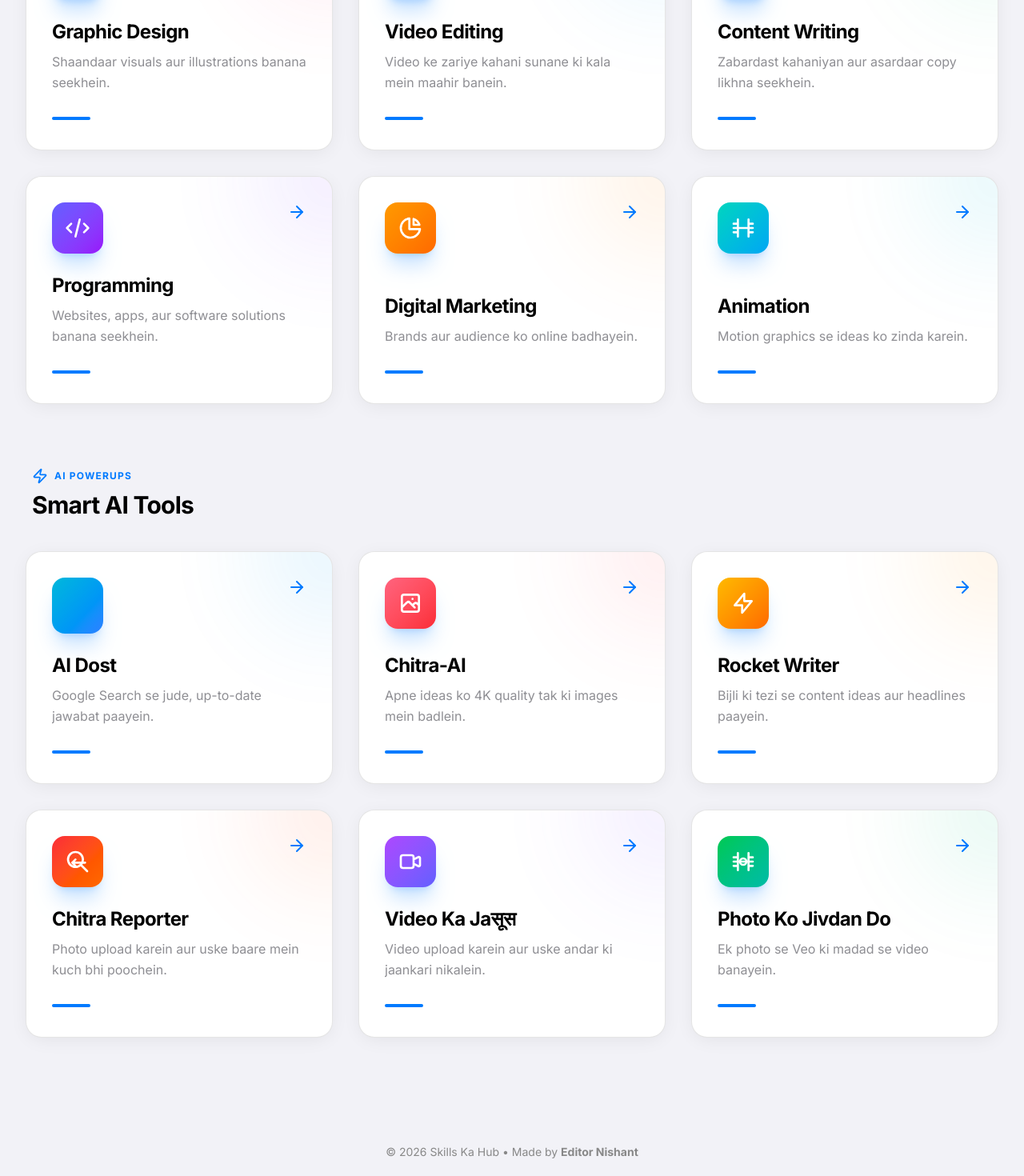
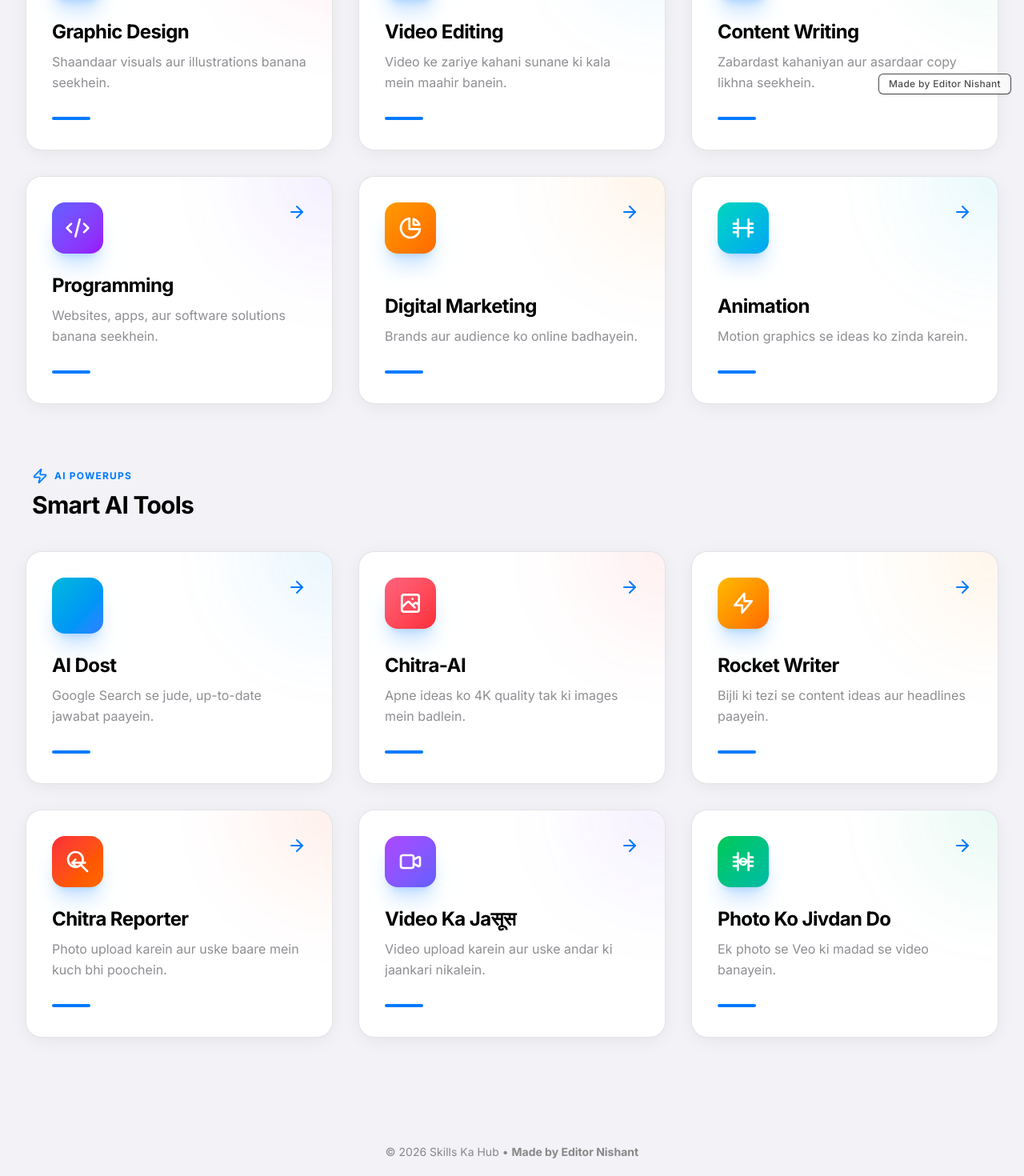
Before and after one commit to arvind90782-hash/skills-ka-Hub, a React (Vite) app: page / in a window 1280 px wide. Shown: the part 666-2136 px from the top of the page at 80% size. Built offline with nearby package versions, Linux system fonts and the light colour scheme; some icons are missing.

Commit message:
Add persistent watermark and fix footer encoding

```diff
--- a/App.tsx
+++ b/App.tsx
@@ -1,4 +1,3 @@
-
 import React, { useState, useEffect } from 'react';
 import { HashRouter, Routes, Route, useLocation } from 'react-router-dom';
 import { AnimatePresence, motion } from 'framer-motion';
@@ -28,7 +27,7 @@ const AnimatedRoutes: React.FC = () => {
           type: 'spring',
           damping: 25,
           stiffness: 200,
-          mass: 0.8
+          mass: 0.8,
         }}
         className="w-full"
       >
@@ -49,38 +48,36 @@ const AnimatedRoutes: React.FC = () => {
 
 const App: React.FC = () => {
   const [showIntro, setShowIntro] = useState(false);
+  const watermarkText = 'Made by Editor Nishant';
 
   useEffect(() => {
     const video = document.createElement('video');
-    video.src = "https://cdn.pixabay.com/video/2020/03/24/34015-399677271_large.mp4";
-    video.preload = "auto";
+    video.src = 'https://cdn.pixabay.com/video/2020/03/24/34015-399677271_large.mp4';
+    video.preload = 'auto';
   }, []);
 
   return (
     <ThemeProvider>
       <HashRouter>
         <div className="min-h-screen bg-brand-primary font-sans text-brand-text transition-colors duration-700 selection:bg-brand-accent/30">
-
           <Header onLogoClick={() => setShowIntro(true)} />
 
-          <main className="px-4 py-8 sm:px-6 lg:px-8 max-w-7xl mx-auto overflow-x-hidden">
+          <main className="mx-auto max-w-7xl overflow-x-hidden px-4 py-8 sm:px-6 lg:px-8">
             <AnimatedRoutes />
           </main>
 
-          <footer style={{
-            textAlign: "center",
-            padding: "20px",
-            fontSize: "14px",
-            color: "#888"
-          }}>
-            © 2026 Skills Ka Hub • Made by <b>Editor Nishant</b>
+          <div
+            className="pointer-events-none fixed bottom-4 right-4 z-50 rounded-md border border-brand-border/50 bg-brand-secondary/60 px-3 py-1 text-xs font-medium tracking-wide text-brand-text/70 shadow-sm backdrop-blur-sm"
+            aria-hidden="true"
+          >
+            {watermarkText}
+          </div>
+
+          <footer style={{ textAlign: 'center', padding: '20px', fontSize: '14px', color: '#888' }}>
+            &copy; 2026 Skills Ka Hub • <b>{watermarkText}</b>
           </footer>
 
-          <CinematicIntro
-            isOpen={showIntro}
-            onClose={() => setShowIntro(false)}
-          />
-
+          <CinematicIntro isOpen={showIntro} onClose={() => setShowIntro(false)} />
         </div>
       </HashRouter>
     </ThemeProvider>
```
